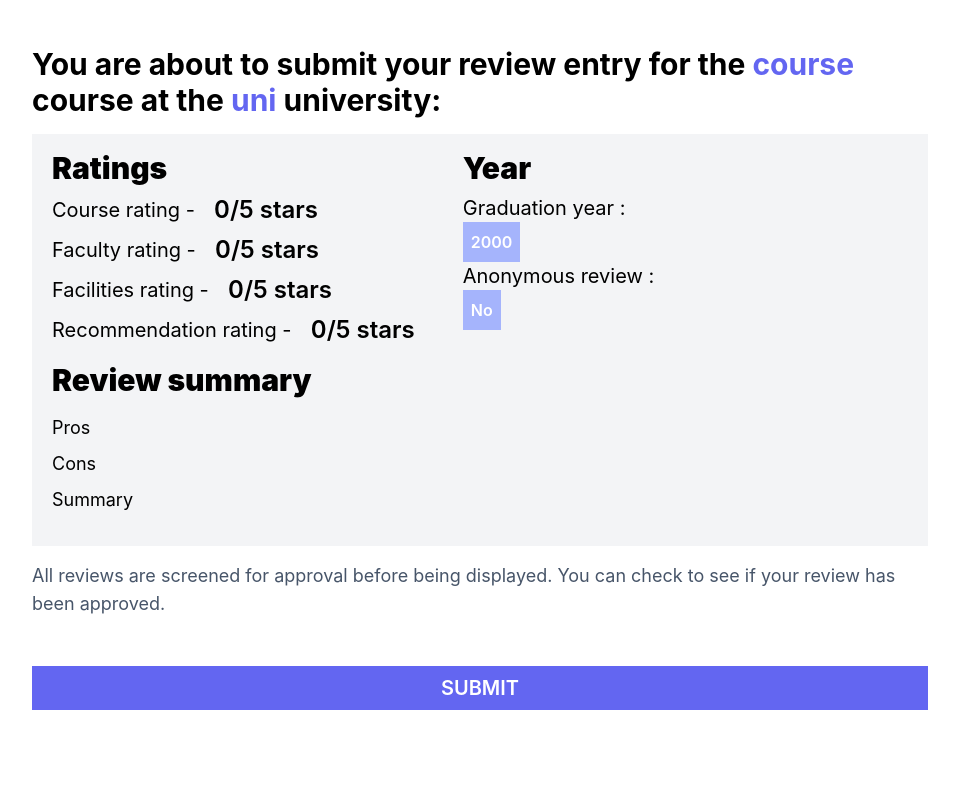
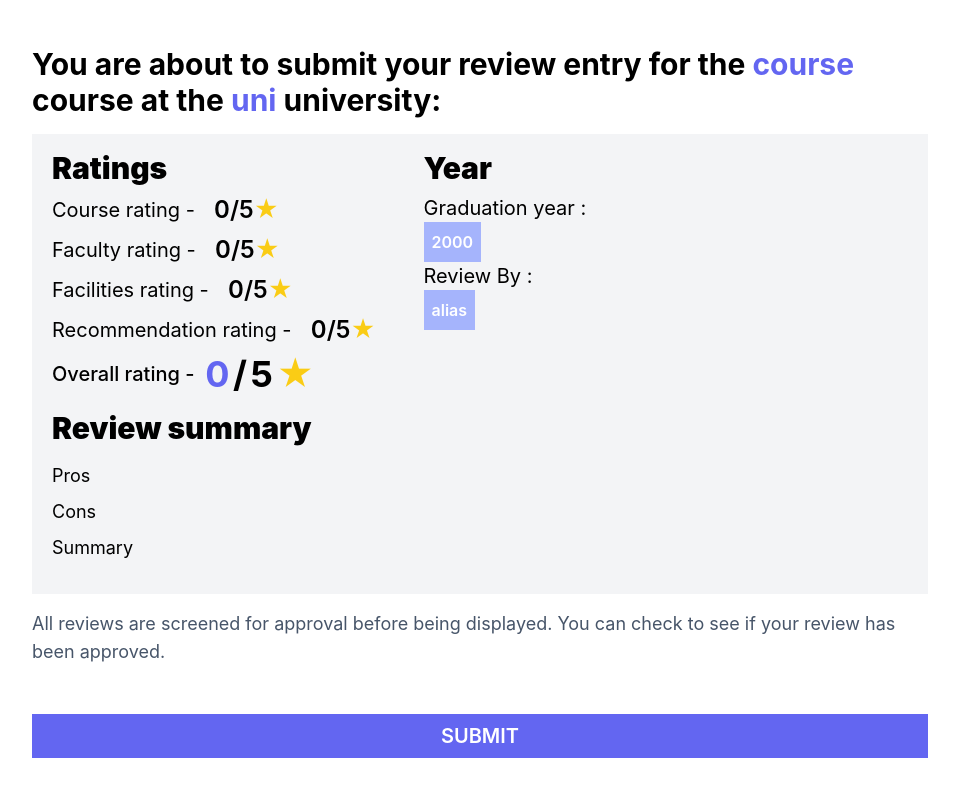
Before and after one commit to Kwame007/Unicorns, a React (Vite) app: page /reviews/write-review in a window 1280 px wide. Shown: the part 1688-2484 px from the top of the page, without its empty margins (160-1119 px from the left). Before the commit the page ends 2446 px from the top, so only its background shows below. Built offline with nearby package versions, Linux system fonts and the light colour scheme; no server answers.

Commit message:
Cleaned up the review summary step before submitting or posting to graphql backend and creating a review

```diff
--- a/src/components/Step4.jsx
+++ b/src/components/Step4.jsx
@@ -15,19 +15,23 @@ const Step4 = () => {
 
                             <p className="text-left font-black text-3xl">Ratings</p>
                             <div className="flex flex-col sm:items-center sm:flex-row">
-                                <p className="text-left text-xl">Course rating - &nbsp; </p><span className="text-left pl-0 font-semibold text-2xl sm:pl-2"> {data.courseRating}/5 stars </span>
+                                <p className="text-left text-xl">Course rating - &nbsp; </p><span className="text-left pl-0 font-semibold text-2xl sm:pl-2"> {data.courseRating}/5<span className="text-yellow-400">★</span></span>
                             </div>
 
                             <div className="flex flex-col sm:flex-row sm:items-center">
-                                <p className="text-left text-xl">Faculty rating - &nbsp; </p><span className="text-left pl-0 font-semibold text-2xl sm:pl-2"> {data.facultyRating}/5 stars </span>
+                                <p className="text-left text-xl">Faculty rating - &nbsp; </p><span className="text-left pl-0 font-semibold text-2xl sm:pl-2"> {data.facultyRating}/5<span className="text-yellow-400">★</span> </span>
                             </div>
 
                             <div className="flex flex-col sm:flex-row sm:items-center">
-                                <p className="text-left text-xl">Facilities rating - &nbsp; </p><span className="text-left pl-0 sm:pl-2 font-semibold text-2xl"> {data.facilitiesRating}/5 stars </span>
+                                <p className="text-left text-xl">Facilities rating - &nbsp; </p><span className="text-left pl-0 sm:pl-2 font-semibold text-2xl"> {data.facilitiesRating}/5<span className="text-yellow-400">★</span> </span>
                             </div>
 
                             <div className="flex flex-col sm:flex-row sm:items-center">
-                                <p className="text-left text-xl">Recommendation rating - &nbsp; </p><span className="text-left pl-0 sm:pl-2 font-semibold text-2xl"> {data.recommendationRating}/5 stars </span>
+                                <p className="text-left text-xl">Recommendation rating - &nbsp; </p><span className="text-left pl-0 sm:pl-2 font-semibold text-2xl"> {data.recommendationRating}/5<span className="text-yellow-400">★</span> </span>
+                            </div>
+
+                            <div className="flex flex-col sm:flex-row sm:items-center">
+                                <p className="text-left text-xl font-medium">Overall rating - &nbsp; </p><span className="tracking-widest text-4xl text-black font-bold"> <span className="text-indigo-500">{data.overallRating}</span>/5<span className="text-yellow-400">★</span></span>
                             </div>
 
                         </div>
@@ -36,7 +40,7 @@ const Step4 = () => {
                             <p className="text-left font-black text-3xl">Year</p>
                             <div className="flex flex-col">
                                 <p className="text-left text-xl">Graduation year :</p> <span className="p-2 max-w-min max-h-min bg-indigo-300 text-white font-semibold">{data.gradYear}</span>
-                                <p className="text-left text-xl">Anonymous review :</p> <span className="p-2 max-w-min max-h-min bg-indigo-300 text-white font-semibold">{data.isAnon !== false?'Yes':'No'}</span>
+                                <p className="text-left text-xl">Review By :</p> <span className="p-2 max-w-max max-h-min bg-indigo-300 text-white font-semibold">{data.isAnon !== false?'Anonymous User':`${data.alias}`}</span>
                             </div>
                         </div>
                     </div>
```
